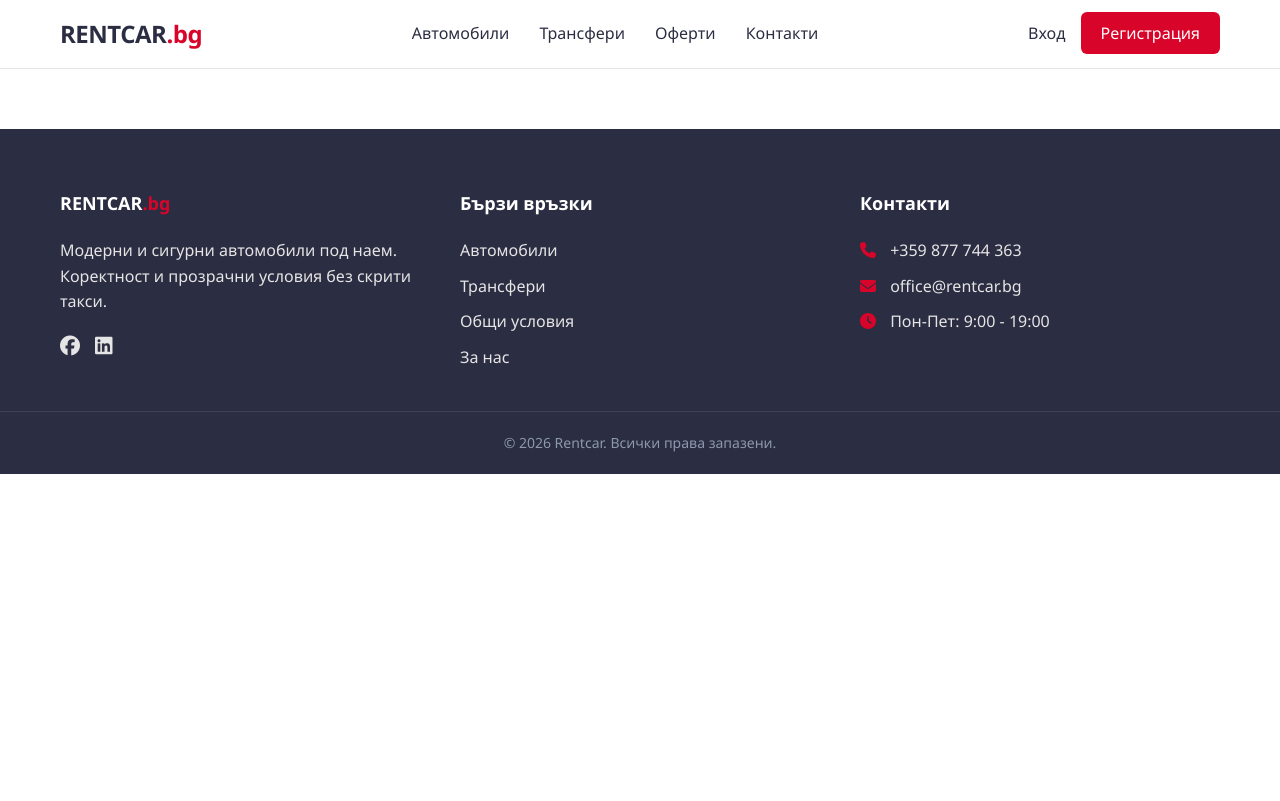
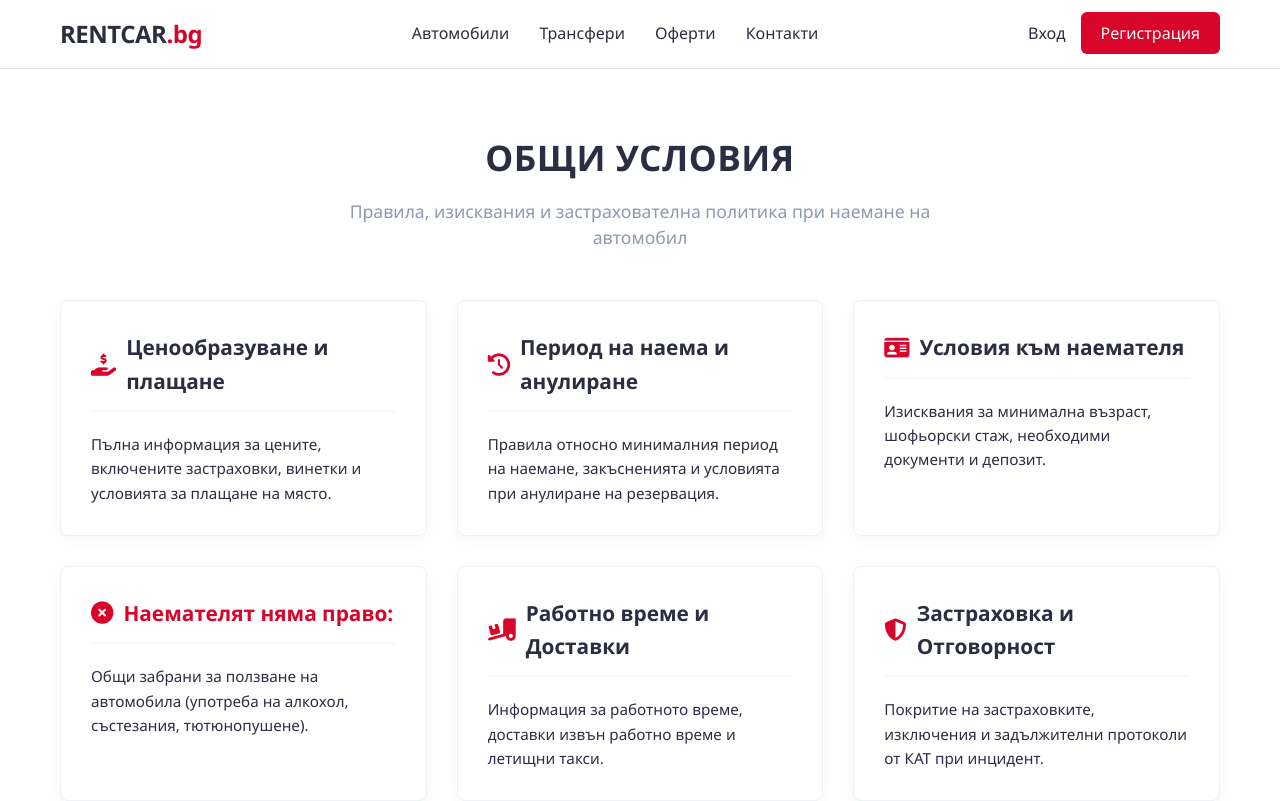
Before and after one commit to slavileft/RentcarBG, a React (Vite) app: page /terms in a window 1280 px wide. Shown: the top 801 px of the page. Built offline with nearby package versions, Linux system fonts and the light colour scheme.

Commit message:
Adding static page for terms.

```diff
--- a/index.html
+++ b/index.html
@@ -3,7 +3,7 @@
 
 <head>
   <meta charset="UTF-8" />
-  <link rel="icon" type="image/svg+xml" href="/favicon.svg" />
+  <link rel="icon" type="image/x-icon" href="/favicon.ico" />
   <meta name="viewport" content="width=device-width, initial-scale=1.0" />
   <title>rentcarbg</title>
   <link rel="stylesheet" href="style.css">
--- a/package.json
+++ b/package.json
@@ -24,6 +24,7 @@
     "eslint-plugin-react-hooks": "^7.1.1",
     "eslint-plugin-react-refresh": "^0.5.6",
     "globals": "^17.12.0",
-    "vite": "^8.3.0"
+    "vite": "^8.3.0",
+    "wrangler": "^4.152.0"
   }
 }
--- a/src/App.jsx
+++ b/src/App.jsx
@@ -17,6 +17,8 @@ import Register from "./components/register/Register.jsx";
 import Logout from "./components/logout/Logout.jsx";
 import AuthGuard from "./components/guards/AuthGuard.jsx";
 import GuestGuard from "./components/guards/GuestGuard.jsx";
+import NotFound from "./components/not-found/NotFound.jsx"
+import Terms from "./components/terms/Terms.jsx";
 
 function App() {
 
@@ -33,6 +35,7 @@ function App() {
                 <Route path="/offers" element={<Offers />} />
                 <Route path="/contacts" element={<Contacts />} />
                 <Route path="/about" element={<About />} />
+                <Route path="/terms" element={<Terms />} />
                 <Route path="/logout" element={<Logout />} />
 
                 {/* only guests */}
@@ -45,6 +48,7 @@ function App() {
                 <Route element={<AuthGuard />}>
                     <Route path="/reservations" element={<MyReservations />} />
                 </Route>
+                <Route path="*" element={<NotFound />} />
             </Routes>
 
             <Footer />
--- a/src/components/footer/Footer.jsx
+++ b/src/components/footer/Footer.jsx
@@ -17,7 +17,7 @@ export default function Footer() {
                     <ul>
                         <li><Link to="/cars">Автомобили</Link></li>
                         <li><Link to="/transfers">Трансфери</Link></li>
-                        <li><Link to="#">Общи условия</Link></li>
+                        <li><Link to="/terms">Общи условия</Link></li>
                         <li><Link to="/about">За нас</Link></li>
                     </ul>
                 </div>
--- /dev/null
+++ b/src/components/not-found/NotFound.jsx
@@ -0,0 +1,27 @@
+import { useNavigate } from 'react-router';
+import styles from './NotFound.module.css';
+
+export default function NotFound() {
+    const navigate = useNavigate();
+
+    return (
+        <div className={styles.notFoundContainer}>
+            <div className={styles.errorContent}>
+                <h1 className={styles.errorCode}>404</h1>
+                <div className={styles.carIconWrapper}>
+                    <i className="fa-solid fa-car-burst"></i>
+                </div>
+                <h2>Страницата не е намерена</h2>
+                <p>
+                    Изглежда, че автомобилът, който търсите, е завил в грешна посока или адресът вече не съществува.
+                </p>
+                <button
+                    onClick={() => navigate('/')}
+                    className="btn-accent"
+                >
+                    <i className="fa-solid fa-house"></i> Обратно към началната страница
+                </button>
+            </div>
+        </div>
+    );
+}
--- /dev/null
+++ b/src/components/not-found/NotFound.module.css
@@ -0,0 +1,60 @@
+/* Цветова палитра: ярко червено #d90429, тъмносиво #2b2d42, светло сиво #8d99ae */
+
+.notFoundContainer {
+    min-height: 80vh;
+    display: flex;
+    justify-content: center;
+    align-items: center;
+    padding: 20px;
+    background-color: #ffffff;
+    text-align: center;
+}
+
+.errorContent {
+    max-width: 500px;
+    width: 100%;
+}
+
+.errorCode {
+    font-size: 7rem;
+    font-weight: 800;
+    color: #2b2d42;
+    margin: 0;
+    line-height: 1;
+    letter-spacing: -2px;
+}
+
+.carIconWrapper {
+    font-size: 3.5rem;
+    color: #d90429;
+    margin: 15px 0 25px 0;
+    animation: shake 0.5s infinite alternate;
+}
+
+.errorContent h2 {
+    font-size: 1.8rem;
+    color: #2b2d42;
+    margin: 0 0 10px 0;
+    text-transform: uppercase;
+}
+
+.errorContent p {
+    color: #8d99ae;
+    font-size: 1rem;
+    line-height: 1.6;
+    margin-bottom: 30px;
+}
+
+.errorContent button {
+    display: inline-flex;
+    align-items: center;
+    gap: 8px;
+    padding: 12px 24px;
+    font-weight: 600;
+}
+
+/* Анимация за леко подскачане на иконката */
+@keyframes shake {
+    0% { transform: translateY(0); }
+    100% { transform: translateY(-8px); }
+}
--- /dev/null
+++ b/src/components/terms/Terms.jsx
@@ -0,0 +1,50 @@
+import styles from './Terms.module.css';
+
+export default function Terms() {
+    return (
+        <section className={`${styles.termsSection} container`}>
+            <div className={styles.header}>
+                <h2>Общи условия</h2>
+                <p>Правила, изисквания и застрахователна политика при наемане на автомобил</p>
+            </div>
+
+            <div className={styles.contentGrid}>
+                {/* Секция 1: Какво включва цената и плащане */}
+                <article className={styles.termsCard}>
+                    <h3><i className="fa-solid fa-hand-holding-dollar"></i> Ценообразуване и плащане</h3>
+                    <p>Пълна информация за цените, включените застраховки, винетки и условията за плащане на място.</p>
+                </article>
+
+                {/* Секция 2: Период на наемане и анулиране */}
+                <article className={styles.termsCard}>
+                    <h3><i className="fa-solid fa-clock-rotate-left"></i> Период на наема и анулиране</h3>
+                    <p>Правила относно минималния период на наемане, закъсненията и условията при анулиране на резервация.</p>
+                </article>
+
+                {/* Секция 3: Изисквания към наемателя */}
+                <article className={styles.termsCard}>
+                    <h3><i className="fa-solid fa-id-card"></i> Условия към наемателя</h3>
+                    <p>Изисквания за минимална възраст, шофьорски стаж, необходими документи и депозит.</p>
+                </article>
+
+                {/* Секция 4: Стриктни забрани */}
+                <article className={`${styles.termsCard} styles.dangerCard`}>
+                    <h3 style={{ color: '#d90429' }}><i className="fa-solid fa-circle-xmark"></i> Наемателят няма право:</h3>
+                    <p>Общи забрани за ползване на автомобила (употреба на алкохол, състезания, тютюнопушене).</p>
+                </article>
+
+                {/* Секция 5: Доставки и Работно време */}
+                <article className={styles.termsCard}>
+                    <h3><i className="fa-solid fa-truck-ramp-box"></i> Работно време и Доставки</h3>
+                    <p>Информация за работното време, доставки извън работно време и летищни такси.</p>
+                </article>
+
+                {/* Секция 6: Застраховки и Инциденти */}
+                <article className={styles.termsCard}>
+                    <h3><i className="fa-solid fa-shield-halved"></i> Застраховка и Отговорност</h3>
+                    <p>Покритие на застраховките, изключения и задължителни протоколи от КАТ при инцидент.</p>
+                </article>
+            </div>
+        </section>
+    );
+}
--- /dev/null
+++ b/src/components/terms/Terms.module.css
@@ -0,0 +1,99 @@
+/* Цветова палитра: ярко червено #d90429, бяло #ffffff, тъмносиво #2b2d42 */
+
+.termsSection {
+    padding: 60px 20px;
+    min-height: 80vh;
+}
+
+.header {
+    text-align: center;
+    margin-bottom: 50px;
+}
+
+.header h2 {
+    color: #2b2d42;
+    font-size: 2.2rem;
+    margin-bottom: 12px;
+    text-transform: uppercase;
+    letter-spacing: 0.5px;
+}
+
+.header p {
+    color: #8d99ae;
+    font-size: 1.1rem;
+    max-width: 600px;
+    margin: 0 auto;
+    line-height: 1.5;
+}
+
+.contentGrid {
+    display: grid;
+    grid-template-columns: repeat(auto-fit, minmax(320px, 1fr));
+    gap: 30px;
+    max-width: 1200px;
+    margin: 0 auto;
+}
+
+.termsCard {
+    background-color: #ffffff;
+    border: 1px solid #edf2f4;
+    border-radius: 8px;
+    padding: 30px;
+    box-shadow: 0 4px 15px rgba(43, 45, 66, 0.03);
+    transition: transform 0.2s ease, box-shadow 0.2s ease;
+}
+
+.termsCard:hover {
+    transform: translateY(-3px);
+    box-shadow: 0 8px 25px rgba(43, 45, 66, 0.07);
+}
+
+.termsCard h3 {
+    color: #2b2d42;
+    font-size: 1.3rem;
+    margin-top: 0;
+    margin-bottom: 20px;
+    display: flex;
+    align-items: center;
+    gap: 10px;
+    border-bottom: 2px solid #f8f9fa;
+    padding-bottom: 12px;
+}
+
+.termsCard h3 i {
+    color: #d90429;
+    font-size: 1.4rem;
+}
+
+.termsCard p {
+    color: #2b2d42;
+    font-size: 0.95rem;
+    line-height: 1.6;
+    margin: 0 0 12px 0;
+}
+
+.termsCard p:last-child {
+    margin-bottom: 0;
+}
+
+/* Специално подчертаване за сериозните забрани */
+.dangerCard {
+    border-top: 4px solid #d90429;
+    background-color: #fff5f5;
+}
+
+/* Адаптивност */
+@media (max-width: 768px) {
+    .termsSection {
+        padding: 40px 15px;
+    }
+
+    .header h2 {
+        font-size: 1.8rem;
+    }
+
+    .contentGrid {
+        grid-template-columns: 1fr;
+        gap: 20px;
+    }
+}
```
Also changed, not shown: 2 other files (tests, documents, lock files or other folders).
